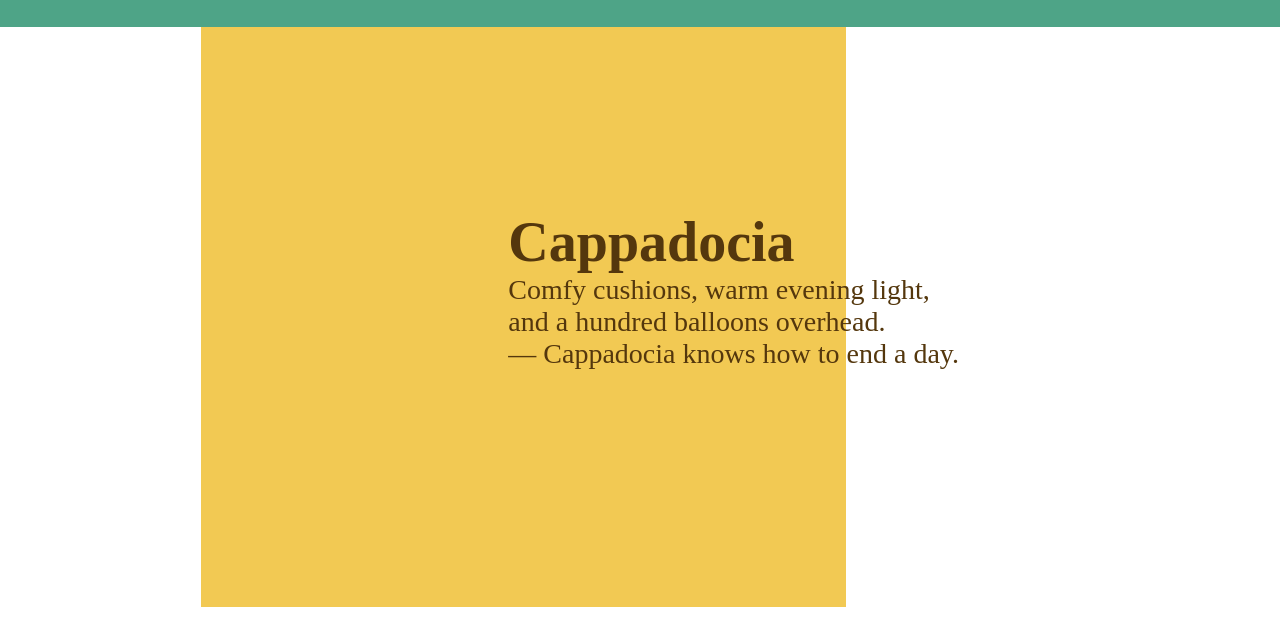
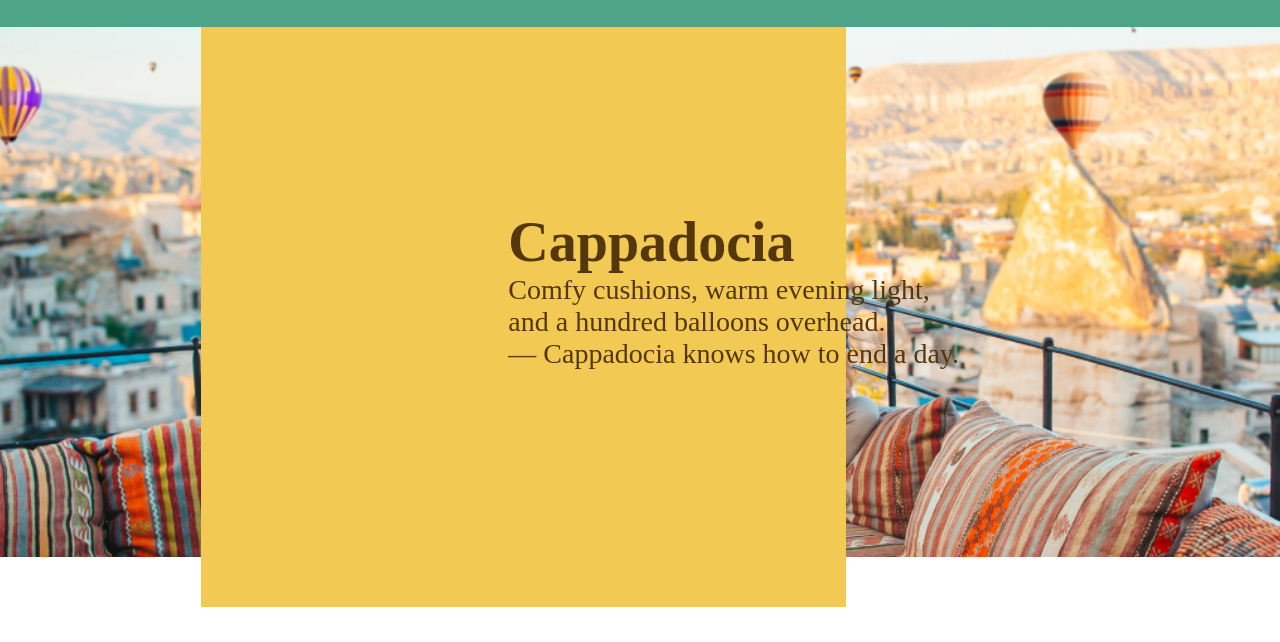
Before and after one commit to funnysmyl/TravelBlog, a plain HTML site: page index.html in a window 1280 px wide. Shown: the part 111-753 px from the top of the page. Drawn offline with Linux system fonts and the light colour scheme; files whose address does not match are found by name; a web font is replaced by a local one.

Commit message:
removed . before /assets to fix background-image.

```diff
--- a/css styles/style.css
+++ b/css styles/style.css
@@ -40,7 +40,7 @@
 /* --- YELLOW BOX --- */
 
 .cappadocia-section {
-    background-image: url(./assets/img/yellow-box/header-photo.png);
+    background-image: url(/assets/img/yellow-box/header-photo.png);
     background-repeat: no-repeat;
     background-size: 1440px;
     background-position: center;
```
